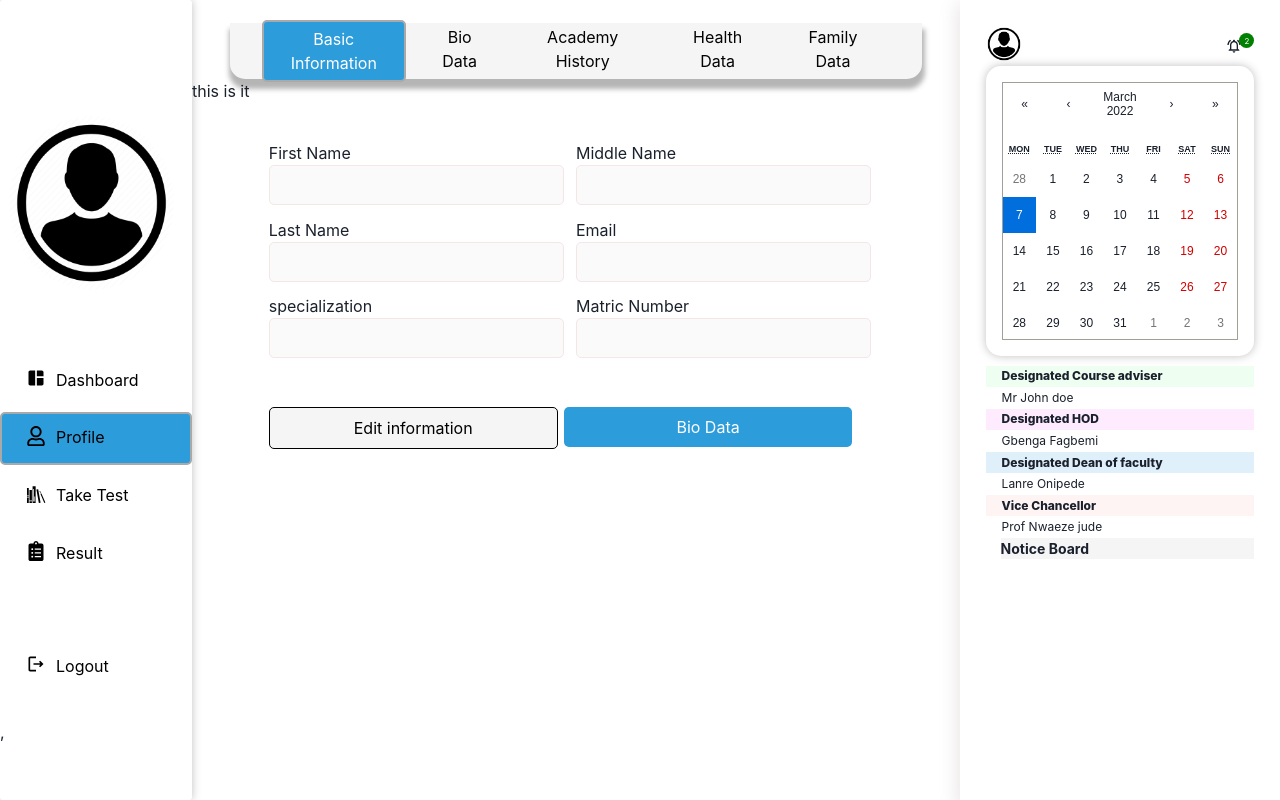
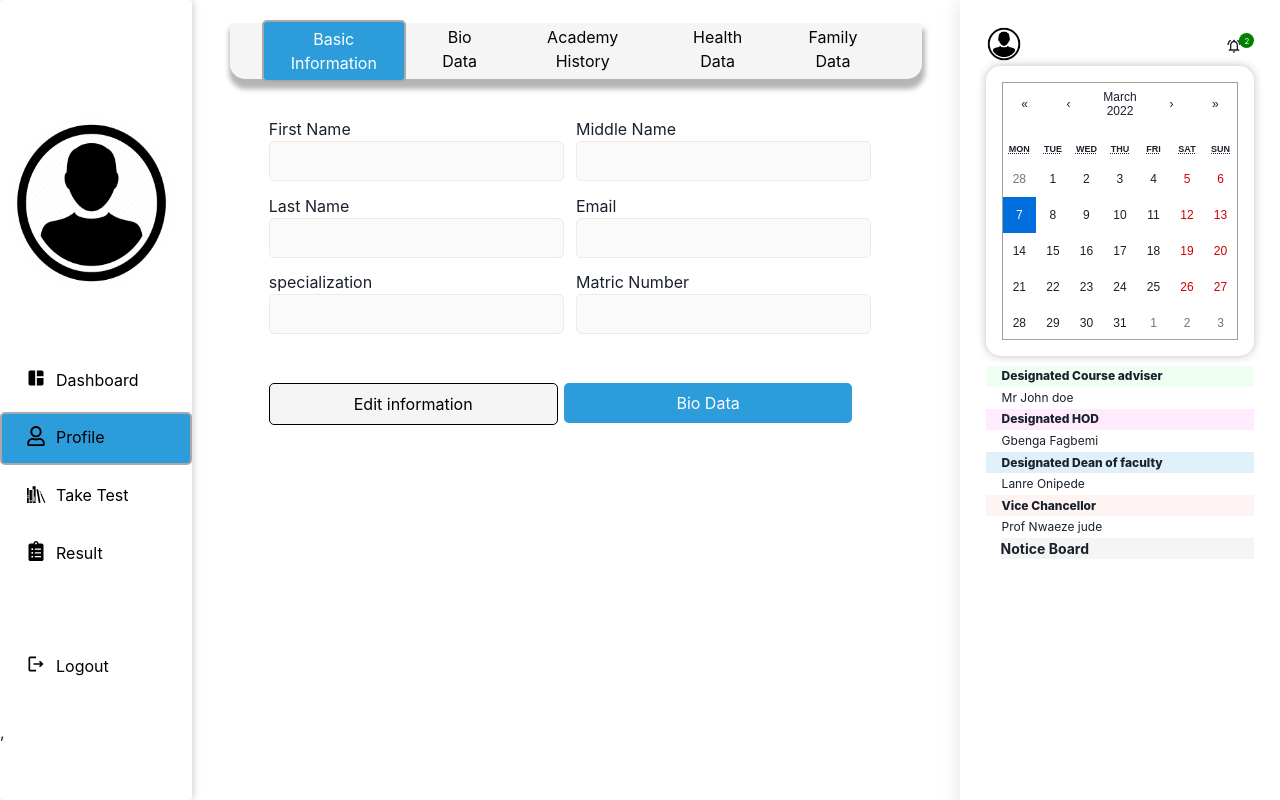
Before and after one commit to Lotusbetaanalytics/SMS-frontend, a React (Create React App) app: page /student/profile/basicInfo in a window 1280 px wide. Built offline with nearby package versions, Linux system fonts and the light colour scheme.

Commit message:
handling over

```diff
--- a/src/screens/student/profileScreen/basicProfile.js
+++ b/src/screens/student/profileScreen/basicProfile.js
@@ -51,7 +51,7 @@ const BasicProfile = () => {
           </div>
           <div className={styles.editContainer}>
             <EditNavbar basic={styles.remote} />
-            <div className="profilePicture">this is it<img src={profile_picture}/></div>
+            <div className="profilePicture"><img src={profile_picture}/></div>
             <div className={styles.formContainer}>
               <form onSubmit={submitHandler}>
                 <div className={styles.inputContainer_}>
--- a/src/screens/student/profileScreen/basicProfileEdit.js
+++ b/src/screens/student/profileScreen/basicProfileEdit.js
@@ -44,7 +44,7 @@ const EditBasicInfo = () => {
 
   const submitHandler = (e) => {
     e.preventDefault();
-    const userdata = {first_name }
+    const userdata = {first_name,middle_name,last_name }
       dispatch(editProfile(userdata))
 
 
--- a/src/screens/student/studentLogin.js
+++ b/src/screens/student/studentLogin.js
@@ -41,9 +41,7 @@ function StudentLogin() {
     })
     dispatch({type:STUDENT_LOGIN_RESET});
   }
-  if (success) {
-    setSuccessMsg(true)
-  }
+
 
   useEffect(()=>{
     if (userInfo){
```
